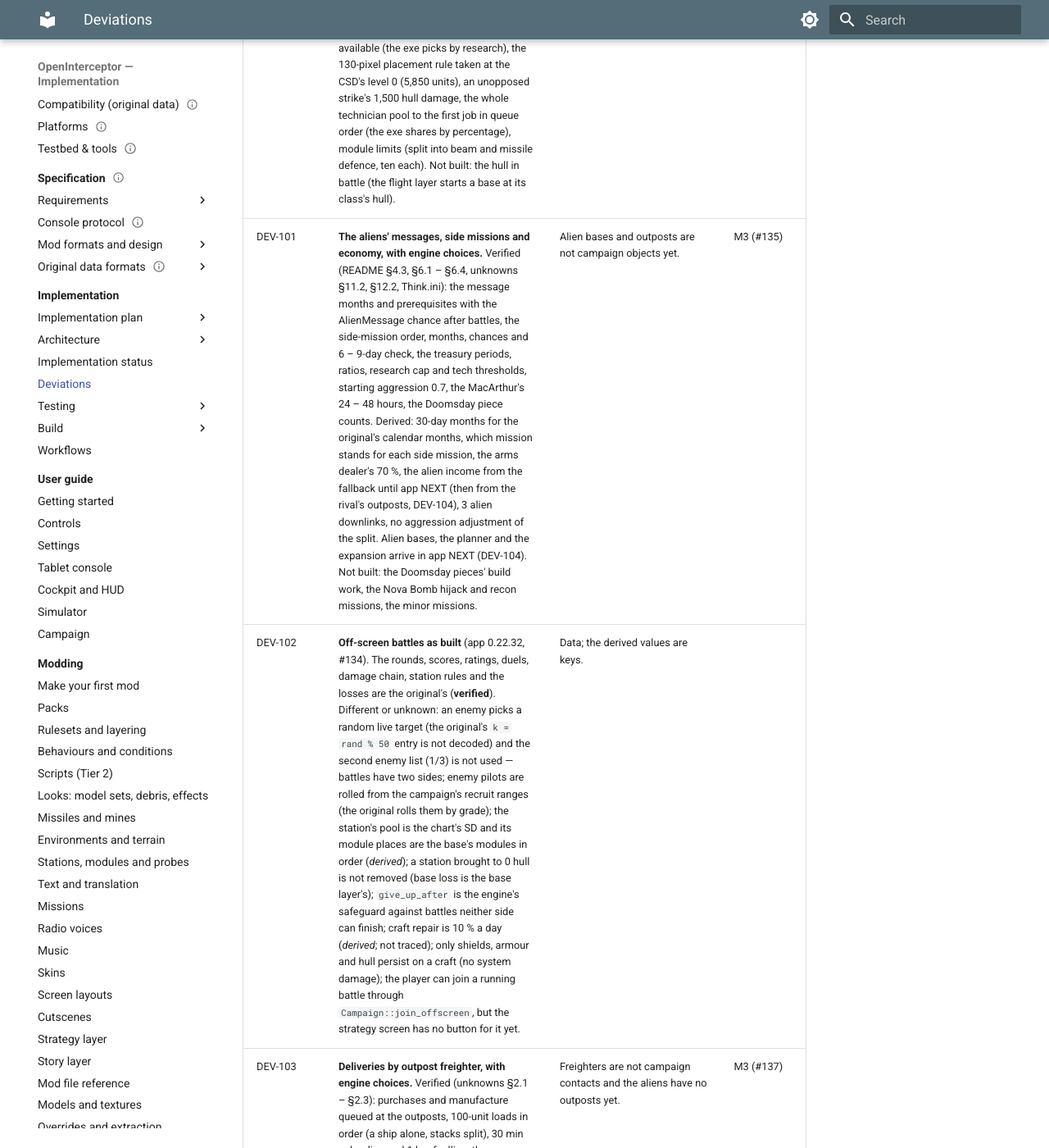
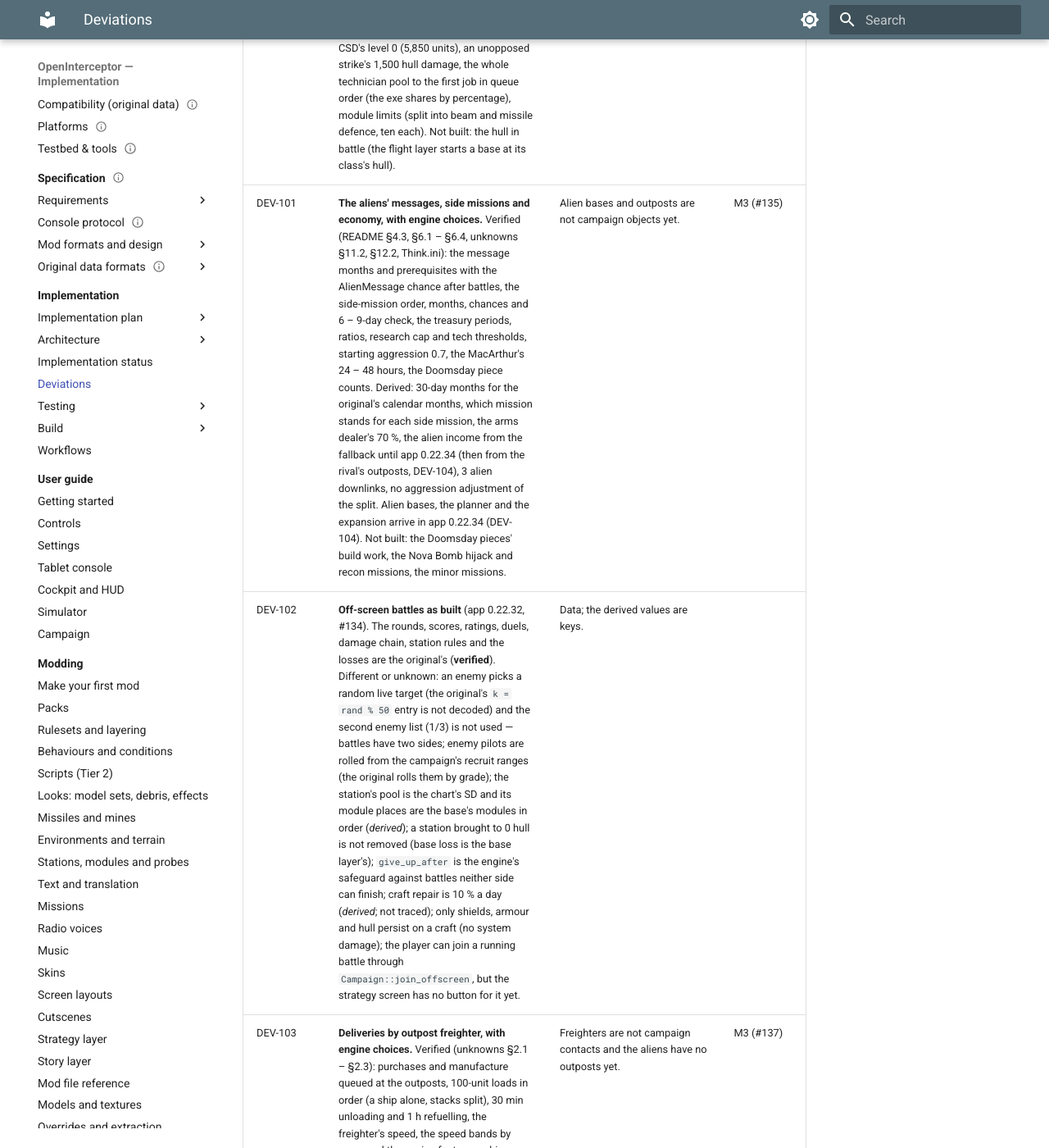
Before and after one commit to bbogovich/OpenInterceptor, an MkDocs documentation site: the page built from docs/implementation/deviations/index.md, in a window 1280 px wide and 1400 px high, scrolled down 28220 px. Shown: the whole window at 82% size. Built offline with MkDocs 1.6.1 and Material for MkDocs 9.7.7, drawn with Linux system fonts in a browser that asks for light colours; some of the changed text lies outside the part shown.

Commit message:
Docs: app 0.22.34
Co-Authored-By: Claude Opus 5.5 <noreply@anthropic.com>

```diff
--- a/docs/implementation/deviations/index.md
+++ b/docs/implementation/deviations/index.md
@@ -106,7 +106,7 @@ one looks like a bug.
 | DEV-098 | **Outposts as objects, with some engine choices.** Verified (strategy README §2.2 – §2.3): the income formula and minimum age, the yield table, the exchange rate by level, funding 0.75 / 0.95, the evaluation and its step table, withdrawal under 0.03 (−1,500, −1000 score), growth by level, 3 a month and 16 in all, scores by system and pools, the map marker 916. Derived: the starting outposts (3, nearest the first base), each OPP's body class and richness (random; the original's bodies are not read), the choice among candidate systems (best score, then nearest a base, rather than the exe's range test), and a score's side by its sign. Not built: outpost and OPP hull points and repair, outpost freighters, alien outposts, and mission scores from `MissionScores`. | The original's per-body data and its mission counters are not read. | M3 (#131) |
 | DEV-099 | **Pilots as built** (app 0.22.28, #133). The generator (stat ranges, starting rank, rank bonuses, health), training, healing rates, the salary tables and the battle injury are the original's (**verified**, read from the exe). Different or unknown: a hurt pilot is grounded until whole (*derived* from the medical bay's leave event); medical bay places are 5 per module (*derived*) and counted across all bases, as are training places; the split chains injure once per chain (an Enveloping hit twice); a pilot out cold or dead leaves a drifting wreck that still counts as alive for mission conditions (what the original's missions do with it is not traced); the campaign hands only the flying craft's pilot into battle (mission wingmen keep their roles' records); hiring, the recruit pool and promotion (`RankAdvancement*`) are not traced, so ranks still follow the experience thresholds; the alien grades above 2 (from month 8 − d/2) are not traced. | Data; the derived values are keys. |
 | DEV-100 | **Bases as the original prices and repairs them, with engine choices.** Verified (README §2.5, §3.1 – §3.2): the price 0.75 × (hub + the template), 29 days, at most 20, within 30,000 units of the map's centre, the hub's 6,000 hull points and their repair (2 a minute, at least 5, doubled with Advanced Damage Control), the technicians (10 per outpost, 10 per OPP) and technician-hour production. Derived: "best" module = the costliest available (the exe picks by research), the 130-pixel placement rule taken at the CSD's level 0 (5,850 units), an unopposed strike's 1,500 hull damage, the whole technician pool to the first job in queue order (the exe shares by percentage), module limits (split into beam and missile defence, ten each). Not built: the hull in battle (the flight layer starts a base at its class's hull). | The exe's research priorities, zoom-dependent placement and job shares are not modelled. | M3 (#132) |
-| DEV-101 | **The aliens' messages, side missions and economy, with engine choices.** Verified (README §4.3, §6.1 – §6.4, unknowns §11.2, §12.2, Think.ini): the message months and prerequisites with the AlienMessage chance after battles, the side-mission order, months, chances and 6 – 9-day check, the treasury periods, ratios, research cap and tech thresholds, starting aggression 0.7, the MacArthur's 24 – 48 hours, the Doomsday piece counts. Derived: 30-day months for the original's calendar months, which mission stands for each side mission, the arms dealer's 70 %, the alien income from the fallback until app NEXT (then from the rival's outposts, DEV-104), 3 alien downlinks, no aggression adjustment of the split. Alien bases, the planner and the expansion arrive in app NEXT (DEV-104). Not built: the Doomsday pieces' build work, the Nova Bomb hijack and recon missions, the minor missions. | Alien bases and outposts are not campaign objects yet. | M3 (#135) |
+| DEV-101 | **The aliens' messages, side missions and economy, with engine choices.** Verified (README §4.3, §6.1 – §6.4, unknowns §11.2, §12.2, Think.ini): the message months and prerequisites with the AlienMessage chance after battles, the side-mission order, months, chances and 6 – 9-day check, the treasury periods, ratios, research cap and tech thresholds, starting aggression 0.7, the MacArthur's 24 – 48 hours, the Doomsday piece counts. Derived: 30-day months for the original's calendar months, which mission stands for each side mission, the arms dealer's 70 %, the alien income from the fallback until app 0.22.34 (then from the rival's outposts, DEV-104), 3 alien downlinks, no aggression adjustment of the split. Alien bases, the planner and the expansion arrive in app 0.22.34 (DEV-104). Not built: the Doomsday pieces' build work, the Nova Bomb hijack and recon missions, the minor missions. | Alien bases and outposts are not campaign objects yet. | M3 (#135) |
 | DEV-102 | **Off-screen battles as built** (app 0.22.32, #134). The rounds, scores, ratings, duels, damage chain, station rules and the losses are the original's (**verified**). Different or unknown: an enemy picks a random live target (the original's `k = rand % 50` entry is not decoded) and the second enemy list (1/3) is not used — battles have two sides; enemy pilots are rolled from the campaign's recruit ranges (the original rolls them by grade); the station's pool is the chart's SD and its module places are the base's modules in order (*derived*); a station brought to 0 hull is not removed (base loss is the base layer's); `give_up_after` is the engine's safeguard against battles neither side can finish; craft repair is 10 % a day (*derived*; not traced); only shields, armour and hull persist on a craft (no system damage); the player can join a running battle through `Campaign::join_offscreen`, but the strategy screen has no button for it yet. | Data; the derived values are keys. |
 | DEV-103 | **Deliveries by outpost freighter, with engine choices.** Verified (unknowns §2.1 – §2.3): purchases and manufacture queued at the outposts, 100-unit loads in order (a ship alone, stacks split), 30 min unloading and 1 h refuelling, the freighter's speed, the speed bands by mass and the engine factors, a ship without a bay refunded. Derived: the freighter's trip home, the idle freighter nearest the base first, armour masses, raids at 0.85 of their slowest ship. Not built: pilots and transfers as shipments, freighters as interceptable contacts, the aliens' harassment near their outposts (RQ-S-23, needs alien outposts, #139), missile masses. | Freighters are not campaign contacts and the aliens have no outposts yet. | M3 (#137) |
-| DEV-104 | **The rival's bases and outposts as built** (app NEXT, #139). The A / B variants, the queues, the 20-hour, 5-day and 25-day rules, the raid planner's intervals and target chances, the harassment check and the outposts' income are the original's (**verified**). Different or unknown: raid sizes are the missions' own (the original's size table and the cap by queued ships are not applied; a raid takes 3); escorts by tech level, scouts, base modules and stages are not modelled; the period-counter trigger and the CentralHub affordability check for new bases are left out; the starting outposts (2), the placement distances, the queue cap and an outpost's pay are *derived*; a harassed freighter loses its cargo (the original sends a fleet after it); an unopposed raid at a corporate outpost or platform does nothing yet; the player cannot attack the rival's places from the map yet, and no screen shows them; the Doomsday pieces still come on the plan's rolls (the RE's work unit would take years per piece); the Nova Bomb hijack and recon side missions and the minor missions are not built (no missions for them), and the treasury split's aggression adjustment is not traced. | Data; the derived values are keys. |
+| DEV-104 | **The rival's bases and outposts as built** (app 0.22.34, #139). The A / B variants, the queues, the 20-hour, 5-day and 25-day rules, the raid planner's intervals and target chances, the harassment check and the outposts' income are the original's (**verified**). Different or unknown: raid sizes are the missions' own (the original's size table and the cap by queued ships are not applied; a raid takes 3); escorts by tech level, scouts, base modules and stages are not modelled; the period-counter trigger and the CentralHub affordability check for new bases are left out; the starting outposts (2), the placement distances, the queue cap and an outpost's pay are *derived*; a harassed freighter loses its cargo (the original sends a fleet after it); an unopposed raid at a corporate outpost or platform does nothing yet; the player cannot attack the rival's places from the map yet, and no screen shows them; the Doomsday pieces still come on the plan's rolls (the RE's work unit would take years per piece); the Nova Bomb hijack and recon side missions and the minor missions are not built (no missions for them), and the treasury split's aggression adjustment is not traced. | Data; the derived values are keys. |
```
Also changed, not shown: docs/implementation/status.md (+1 -1 lines), docs/implementation/testing/unit-tests.md (+1 -1 lines), docs/modding/story.md (+1 -1 lines), docs/modding/strategy.md (+1 -1 lines).
